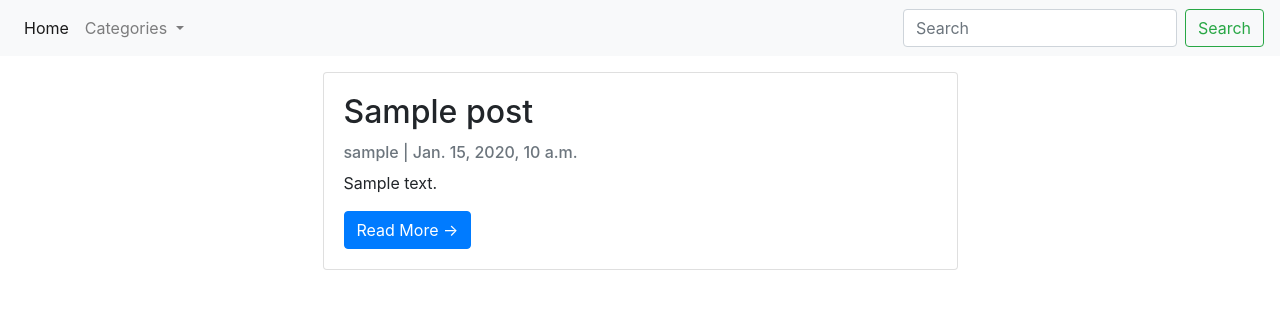
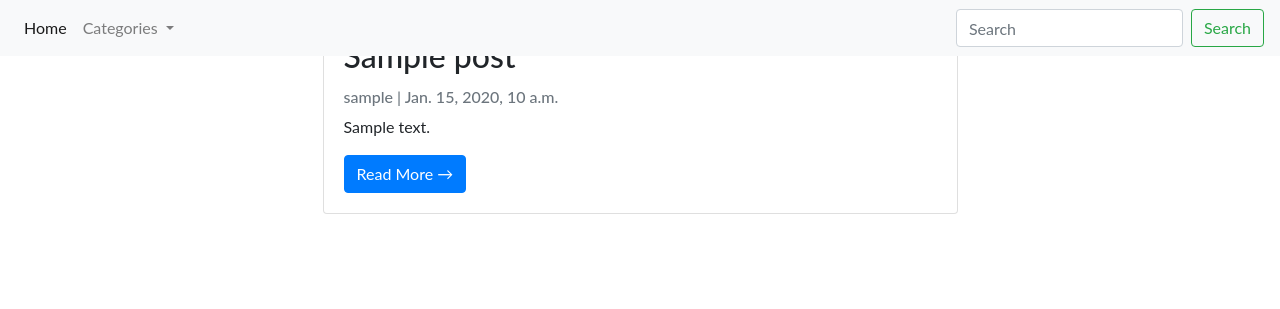
Before and after one commit to shreys7/django-blog, a Django app: page /blogs/ in a window 1280 px wide. Shown: the top 309 px of the page. Run offline with Django 3.2, Linux system fonts and the light colour scheme; tables that the repository leaves empty hold one stand-in row (values such as "Sample post"); some libraries are stand-ins or nearby versions.

Commit message:
Add font-family as lato and fix top navbar

```diff
--- a/blog/templates/blogs/base.html
+++ b/blog/templates/blogs/base.html
@@ -18,6 +18,12 @@
 </head>
 
 <body>
+  <style>
+    body {
+      font-family: lato,sans-serif;
+    }
+  </style>
+
   <script src="https://code.jquery.com/jquery-3.4.1.slim.min.js"
     integrity="sha384-J6qa4849blE2+poT4WnyKhv5vZF5SrPo0iEjwBvKU7imGFAV0wwj1yYfoRSJoZ+n" crossorigin="anonymous">
   </script>
@@ -30,7 +36,7 @@
   <script src="https://kit.fontawesome.com/15974f9624.js" crossorigin="anonymous"></script>
 
   <!-- Navbar  -->
-  <nav class="navbar navbar-expand-lg navbar-light bg-light">
+  <nav class="navbar navbar-expand-lg navbar-light bg-light fixed-top">
     <div class="collapse navbar-collapse" id="navbarSupportedContent">
       <ul class="navbar-nav mr-auto">
         <li class="nav-item active">
```
